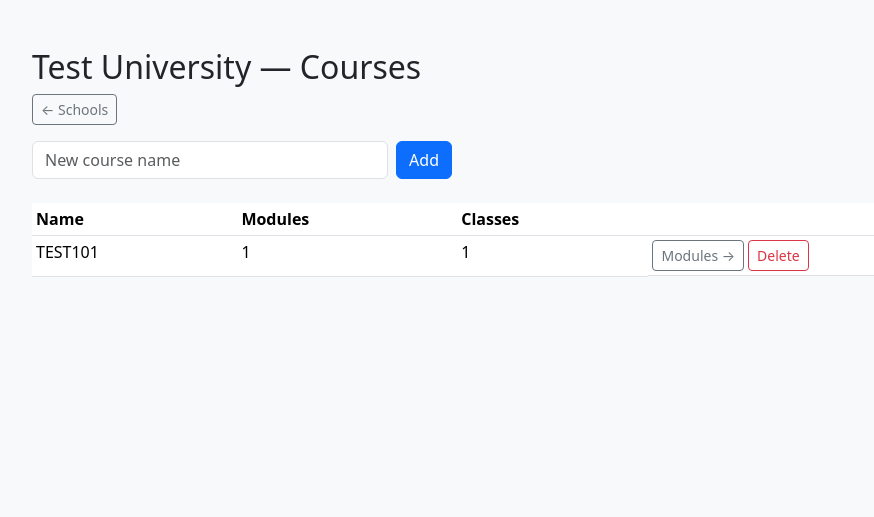
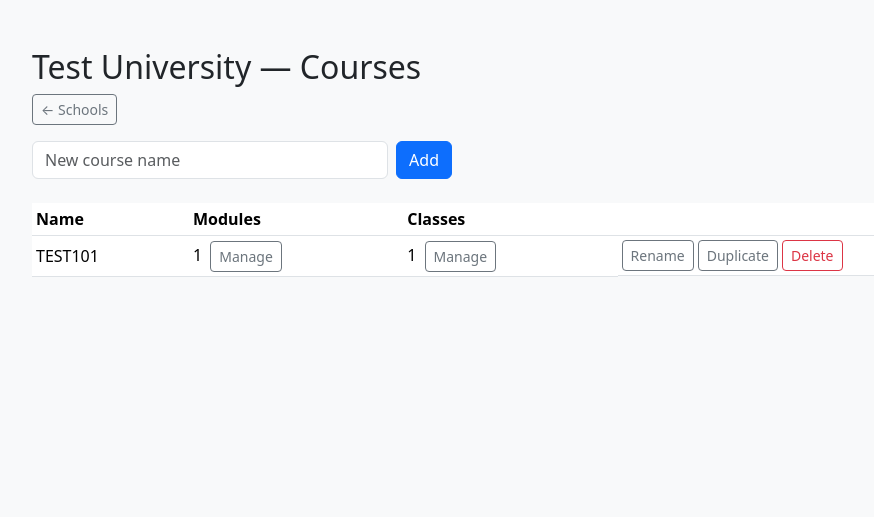
Before and after one commit to FakeBees/Musicianship-Website, a Flask app: page /admin/schools/1/courses in a window 1280 px wide. Shown: the part 56-573 px from the top of the page, without its empty margins (62-936 px from the left). Run offline with Flask 3, Linux system fonts and the light colour scheme; a user stored in the database is signed in.

Commit message:
feat: course management UI — manage buttons, rename, duplicate; schools manage button

```diff
--- a/app.py
+++ b/app.py
@@ -1252,6 +1252,57 @@ def admin_delete_course(course_id):
     return redirect(url_for('admin_courses', school_id=school_id))
 
 
+@app.route('/admin/courses/<int:course_id>/rename', methods=['POST'])
+@login_required
+@role_required('admin_teacher', 'admin')
+def admin_rename_course(course_id):
+    course = Course.query.get_or_404(course_id)
+    name = request.form.get('name', '').strip()
+    if name:
+        course.name = name
+        db.session.commit()
+        flash(f'Course renamed to "{name}".', 'success')
+    return redirect(url_for('admin_courses', school_id=course.school_id))
+
+
+@app.route('/admin/courses/<int:course_id>/duplicate', methods=['POST'])
+@login_required
+@role_required('admin_teacher', 'admin')
+def admin_duplicate_course(course_id):
+    src = Course.query.get_or_404(course_id)
+    new_course = Course(name=f'{src.name} (copy)', school_id=src.school_id)
+    db.session.add(new_course)
+    db.session.flush()
+    for mod in src.modules.order_by(Module.order):
+        new_mod = Module(name=mod.name, course_id=new_course.id, order=mod.order)
+        db.session.add(new_mod)
+        db.session.flush()
+        for ex in mod.exercises:
+            new_ex = ModuleExercise(
+                module_id=new_mod.id,
+                exercise_type=ex.exercise_type,
+                exercise_id=ex.exercise_id,
+                name=ex.name,
+                params_json=ex.params_json,
+                order=ex.order,
+                completion_criterion_json=ex.completion_criterion_json,
+            )
+            db.session.add(new_ex)
+    db.session.commit()
+    flash(f'Duplicated "{src.name}".', 'success')
+    return redirect(url_for('admin_courses', school_id=src.school_id))
+
+
+@app.route('/admin/courses/<int:course_id>/classes')
+@login_required
+@role_required('admin_teacher', 'admin')
+def admin_course_classes(course_id):
+    course = Course.query.get_or_404(course_id)
+    classes = Class.query.filter_by(course_id=course_id).all()
+    return render_template('admin/course_classes.html',
+                           course=course, classes=classes)
+
+
 @app.route('/admin/modules/<int:module_id>/delete', methods=['POST'])
 @login_required
 @role_required('admin')
--- a/templates/admin/courses.html
+++ b/templates/admin/courses.html
@@ -8,18 +8,39 @@
     <input name="name" class="form-control" placeholder="New course name" required>
     <button class="btn btn-primary">Add</button>
   </form>
-  <table class="table table-sm">
+  <table class="table table-sm align-middle">
     <thead><tr><th>Name</th><th>Modules</th><th>Classes</th><th></th></tr></thead>
     <tbody>
     {% for c in courses %}
     <tr>
       <td>{{ c.name }}</td>
-      <td>{{ c.modules.count() }}</td>
-      <td>{{ c.classes | length }}</td>
-      <td class="d-flex gap-1">
-        <a href="{{ url_for('admin_modules', course_id=c.id) }}" class="btn btn-sm btn-outline-secondary">Modules →</a>
-        <form method="post" action="{{ url_for('admin_delete_course', course_id=c.id) }}" onsubmit="return confirm('Delete course \"{{ c.name }}\" and all its modules? This cannot be undone.')">
+      <td>
+        {{ c.modules.count() }}
+        <a href="{{ url_for('admin_modules', course_id=c.id) }}" class="btn btn-sm btn-outline-secondary ms-1">Manage</a>
+      </td>
+      <td>
+        {{ c.classes | length }}
+        <a href="{{ url_for('admin_course_classes', course_id=c.id) }}" class="btn btn-sm btn-outline-secondary ms-1">Manage</a>
+      </td>
+      <td class="d-flex gap-1 flex-wrap">
+        <button class="btn btn-sm btn-outline-secondary" data-bs-toggle="collapse"
+                data-bs-target="#rename-{{ c.id }}">Rename</button>
+        <form method="post" action="{{ url_for('admin_duplicate_course', course_id=c.id) }}"
+              onsubmit="return confirm('Duplicate course &quot;{{ c.name }}&quot;?')">
+          <button class="btn btn-sm btn-outline-secondary">Duplicate</button>
+        </form>
+        <form method="post" action="{{ url_for('admin_delete_course', course_id=c.id) }}"
+              onsubmit="return confirm('Delete course &quot;{{ c.name }}&quot; and all its modules?')">
           <button class="btn btn-sm btn-outline-danger">Delete</button>
+        </form>
+      </td>
+    </tr>
+    <tr class="collapse" id="rename-{{ c.id }}">
+      <td colspan="4">
+        <form method="post" action="{{ url_for('admin_rename_course', course_id=c.id) }}"
+              class="d-flex gap-2" style="max-width:360px">
+          <input name="name" class="form-control form-control-sm" value="{{ c.name }}" required>
+          <button class="btn btn-sm btn-primary">Save</button>
         </form>
       </td>
     </tr>
--- a/templates/admin/schools.html
+++ b/templates/admin/schools.html
@@ -14,9 +14,11 @@
     {% for s in schools %}
     <tr>
       <td>{{ s.name }}</td>
-      <td>{{ s.courses.count() }}</td>
+      <td>
+        {{ s.courses.count() }}
+        <a href="{{ url_for('admin_courses', school_id=s.id) }}" class="btn btn-sm btn-outline-secondary ms-1">Manage</a>
+      </td>
       <td class="d-flex gap-1">
-        <a href="{{ url_for('admin_courses', school_id=s.id) }}" class="btn btn-sm btn-outline-secondary">Courses →</a>
         <form method="post" action="{{ url_for('admin_delete_school', school_id=s.id) }}" onsubmit="return confirm('Delete school "{{ s.name }}" and all its courses and modules? This cannot be undone.')">
           <button class="btn btn-sm btn-outline-danger">Delete</button>
         </form>
```
Also changed, not shown: templates/admin/course_classes.html (added, +22 -0 lines).
